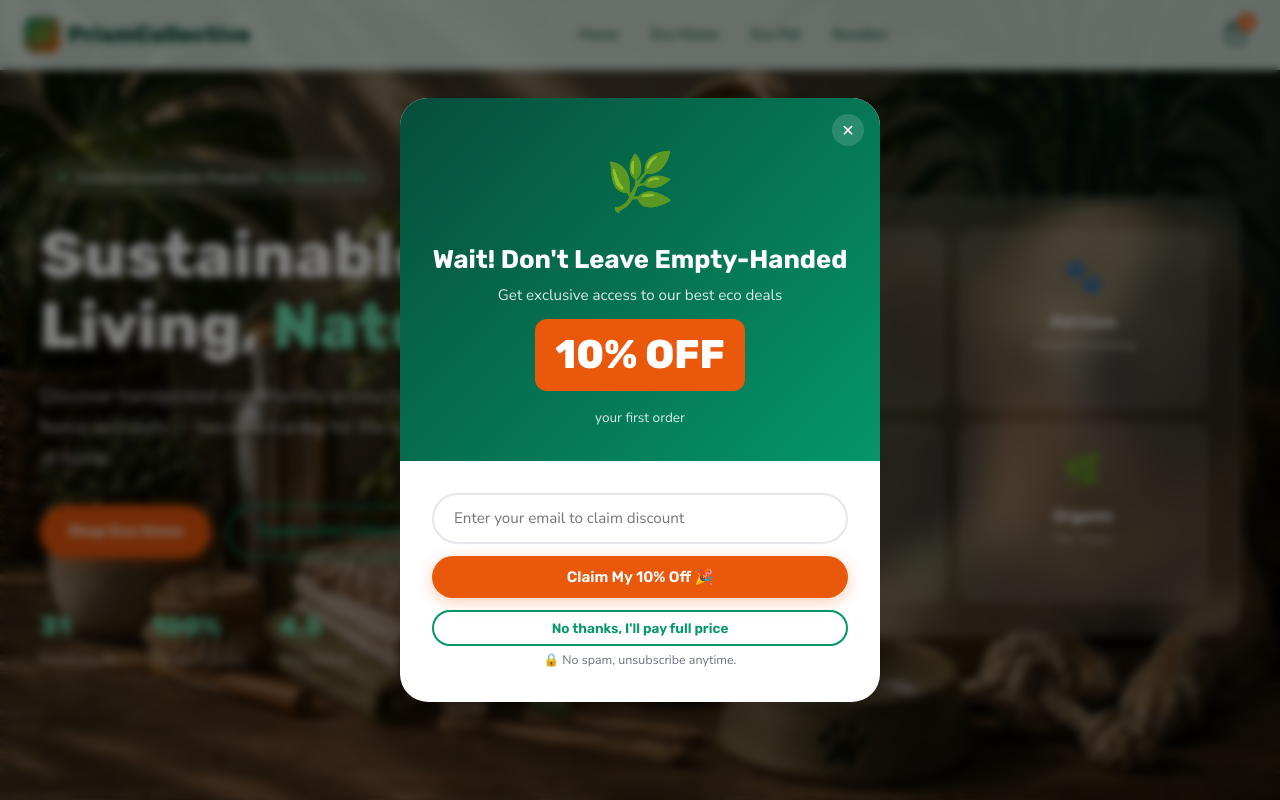
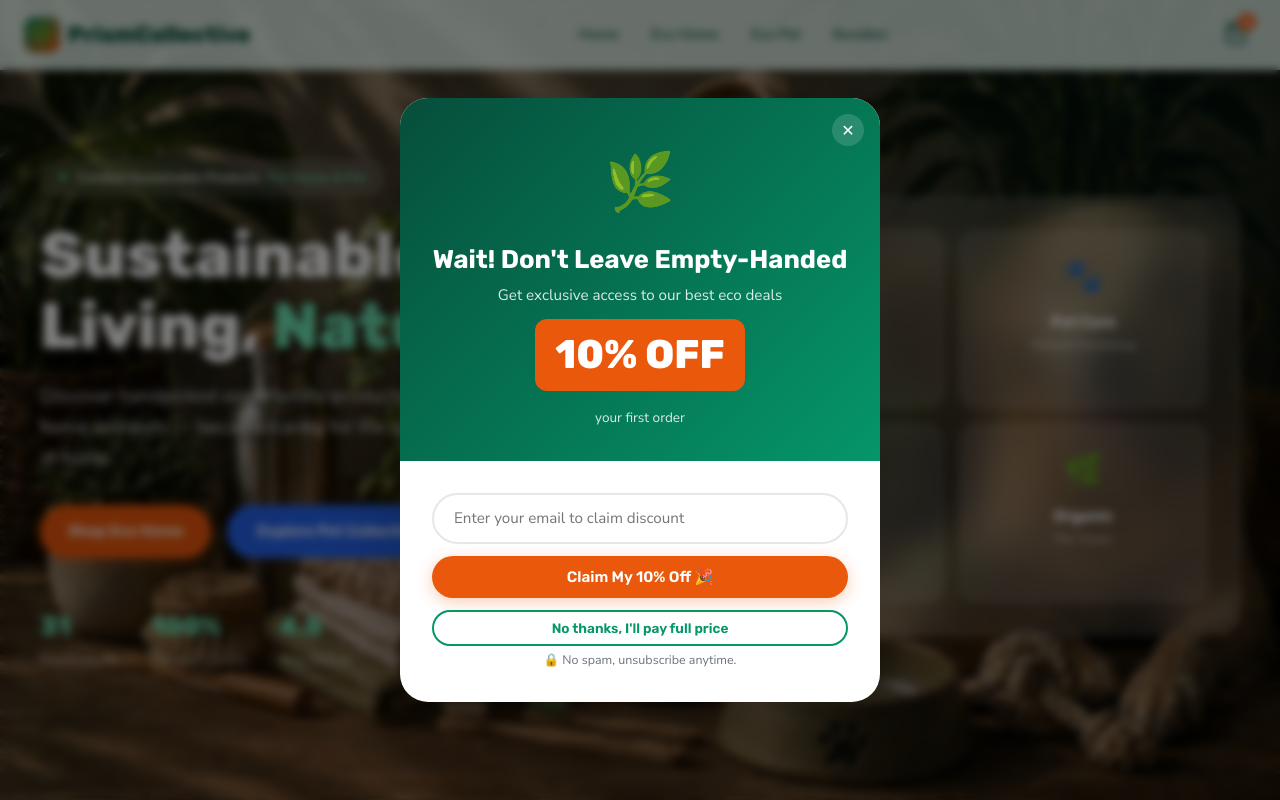
Before and after one commit to ramoventuregroup/prismcollective, a website: page public/index.html in a window 1280 px wide. Shown: the top 800 px of the page. Drawn offline with Linux system fonts and the light colour scheme.

Commit message:
Fill Explore Pet Collection button with blue (#2563EB) and white text

```diff
--- a/public/style.css
+++ b/public/style.css
@@ -443,6 +443,18 @@
     display: flex;
     gap: 1rem;
     flex-wrap: wrap;
+  }
+
+    .hero-outline {
+    background: #2563EB;
+    color: white;
+    border: 2px solid #2563EB;
+  }
+
+  .hero-outline:hover {
+    background: #1D4ED8;
+    border-color: #1D4ED8;
+    transform: translateY(-2px);
   }
 
   .hero-stats {
```
